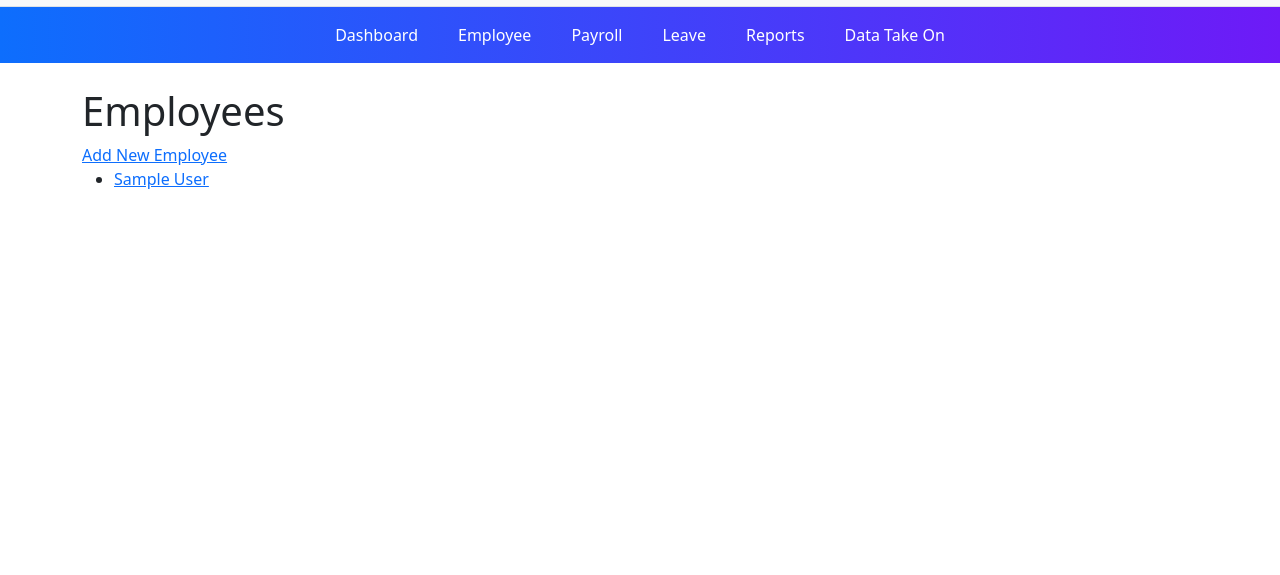
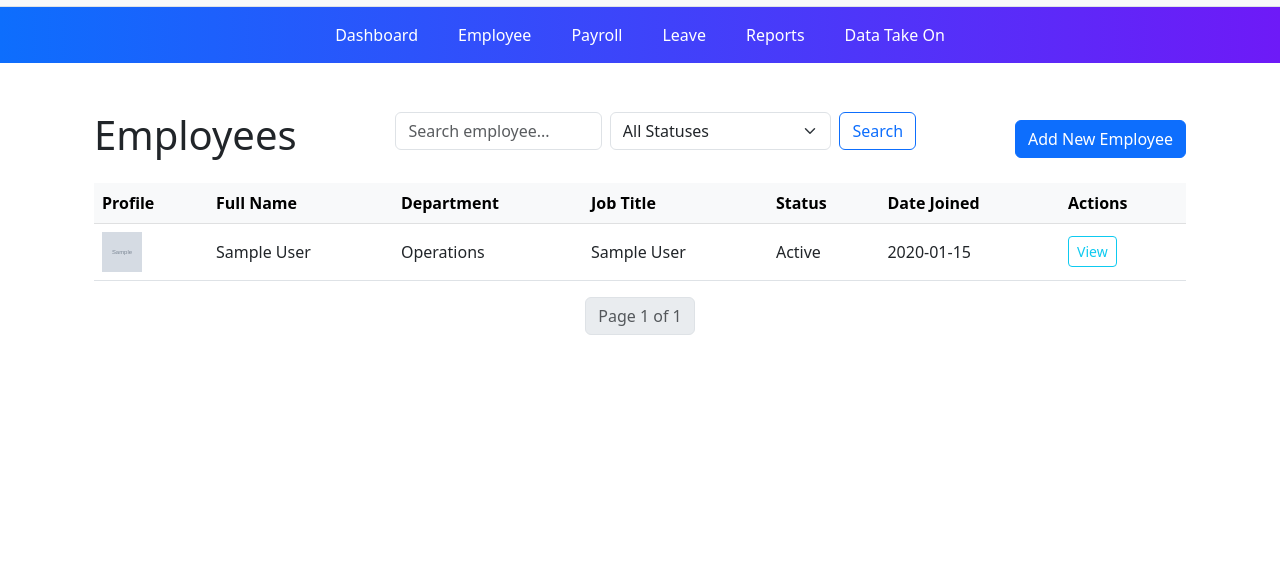
Before and after one commit to simminda/payroll, a Django app: page /employees in a window 1280 px wide. Shown: the part 24-599 px from the top of the page. Run offline with Django 5.2, Linux system fonts and the light colour scheme; a user stored in the database is signed in; tables that the repository leaves empty hold one stand-in row (values such as "Sample post"); grey boxes marked "Sample" are stand-in pictures.

Commit message:
Added Employee statuses

```diff
--- a/payroll/admin.py
+++ b/payroll/admin.py
@@ -14,6 +14,6 @@ class WorkingHoursConfigAdmin(admin.ModelAdmin):
 
 
 class EmployeeAdmin(admin.ModelAdmin):
-    list_display = ("first_name", "last_name", "company", "department", "job_title", "status")
+    list_display = ("first_name", "last_name", "company", "department", "job_title", "status", 'date_joined')
     list_filter = ("company", "status", "department")
     search_fields = ("first_name", "last_name", "id_number", "tax_number", "company__name")
--- a/payroll/models.py
+++ b/payroll/models.py
@@ -5,6 +5,7 @@ from django.db import models
 from django.conf import settings
 from django.utils import timezone
 from django.contrib.auth.models import AbstractUser
+from datetime import date
 
 
 
@@ -30,9 +31,14 @@ class Employee(models.Model):
     """
     EMPLOYMENT_STATUSES = [
         ('active', 'Active'),
+        ('suspended', 'Suspended'),
         ('terminated', 'Terminated'),
-        ('suspended', 'Suspended'),
         ('on_leave', 'On Leave'),
+        ('deceased', 'Deceased'),
+        ('retired', 'Retired'),
+        ('maternity_leave', 'Maternity Leave'),
+        ('probation', 'Probation'),
+        ('resigned', 'Resigned'),
     ]
 
     DEPARTMENT_CHOICES = [
@@ -47,6 +53,7 @@ class Employee(models.Model):
 
     first_name = models.CharField(max_length=100)
     last_name = models.CharField(max_length=100)
+    date_joined = models.DateField(default=date(2025, 4, 1))
     id_number = models.CharField(max_length=13)
     tax_number = models.CharField(max_length=20, blank=True, null=True)
     salary = models.DecimalField(max_digits=10, decimal_places=2, blank=True, null=True)
--- a/payroll/templates/employees/employee_list.html
+++ b/payroll/templates/employees/employee_list.html
@@ -1,18 +1,100 @@
 {% extends "payroll/base.html" %}
+{% load static %}
+
 {% block title %}All Employees{% endblock %}
 
 {% block content %}
+<div class="container mt-4">
+  <div class="d-flex justify-content-between align-items-center mb-3">
     <h1>Employees</h1>
-    <a href="{% url 'create_employee' %}">Add New Employee</a>
-    <ul>
-        {% for employee in employees %}
-            <li>
-                <a href="{% url 'employee_detail' employee.pk %}">
-                    {{ employee.first_name }} {{ employee.last_name }}
-                </a>
-            </li>
-        {% empty %}
-            <li>No employees found.</li>
-        {% endfor %}
+    <form method="get" class="d-flex align-items-center gap-2 mb-3" role="search">
+        <input type="text" name="q" value="{{ request.GET.q }}" class="form-control" placeholder="Search employee..." />
+
+        <select name="status" class="form-select">
+            <option value="">All Statuses</option>
+            <option value="active" {% if request.GET.status == "active" %}selected{% endif %}>Active</option>
+            <option value="suspended" {% if request.GET.status == "suspended" %}selected{% endif %}>Suspended</option>
+            <option value="on_leave" {% if request.GET.status == "on_leave" %}selected{% endif %}>On Leave</option>
+            <option value="terminated" {% if request.GET.status == "terminated" %}selected{% endif %}>Terminated</option>
+            <option value="deceased" {% if request.GET.status == "deceased" %}selected{% endif %}>Deceased</option>
+            <option value="retired" {% if request.GET.status == "retired" %}selected{% endif %}>Retired</option>
+            <option value="maternity_leave" {% if request.GET.status == "maternity_leave" %}selected{% endif %}>Maternity Leave</option>
+            <option value="probation" {% if request.GET.status == "probation" %}selected{% endif %}>Probation</option>
+            <option value="resigned" {% if request.GET.status == "resigned" %}selected{% endif %}>Resigned</option>
+          </select>
+        </select>
+
+        <button type="submit" class="btn btn-outline-primary">Search</button>
+    </form>
+    <a href="{% url 'create_employee' %}" class="btn btn-primary">Add New Employee</a>
+  </div>
+
+  {% if employees %}
+    <div class="table-responsive">
+      <table class="table table-hover align-middle">
+        <thead class="table-light">
+          <tr>
+            <th scope="col">Profile</th>
+            <th scope="col">Full Name</th>
+            <th scope="col">Department</th>
+            <th scope="col">Job Title</th>
+            <th scope="col">Status</th>
+            <th scope="col">Date Joined</th>
+            <th scope="col">Actions</th>
+          </tr>
+        </thead>
+        <tbody>
+          {% for employee in employees %}
+            <tr>
+              <td>
+                {% if employee.profile_picture %}
+                  <img src="{{ employee.profile_picture.url }}" alt="Profile Picture" style="width: 40px; height: 40px; object-fit: cover;">
+                {% else %}
+                  <img src="{% static 'images/default-avatar.png' %}" alt="No Picture" class="rounded-circle" style="width: 40px; height: 40px; object-fit: cover;">
+                {% endif %}
+              </td>
+              <td>{{ employee.first_name }} {{ employee.last_name }}</td>
+              <td>{{ employee.department }}</td>
+              <td>{{ employee.job_title|default:"—" }}</td>
+              <td>{{ employee.get_status_display }}</td>
+              <td>{{ employee.date_joined|date:"Y-m-d" }}</td>
+              <td>
+                <a href="{% url 'employee_detail' employee.pk %}" class="btn btn-sm btn-outline-info">View</a>
+              </td>
+            </tr>
+          {% endfor %}
+        </tbody>
+      </table>
+    </div>
+  {% else %}
+    <p>No employees found.</p>
+  {% endif %}
+</div>
+
+<!-- Pagination Controls -->
+<nav>
+    <ul class="pagination justify-content-center">
+        {% if employees.has_previous %}
+        <li class="page-item">
+            <a class="page-link" href="?page=1">&laquo; First</a>
+        </li>
+        <li class="page-item">
+            <a class="page-link" href="?page={{ employees.previous_page_number }}">Previous</a>
+        </li>
+        {% endif %}
+
+        <li class="page-item disabled">
+            <span class="page-link">Page {{ employees.number }} of {{employees.paginator.num_pages}}</span>
+        </li>
+
+        {% if employees.has_next %}
+        <li class="page-item">
+            <a class="page-link" href="?page={{ employees.next_page_number }}">Next</a>
+        </li>
+        <li class="page-item">
+            <a class="page-link" href="?page={{ employees.paginator.num_pages }}">Last &raquo;</a>
+        </li>
+        {% endif %}
     </ul>
+</nav>
 {% endblock %}
--- a/payroll/templates/payroll/dashboard.html
+++ b/payroll/templates/payroll/dashboard.html
@@ -2,5 +2,6 @@
 
 {% block content %}
 
+<h1>DASHBOARD</h1>
 
 {% endblock %}
--- a/payroll/views.py
+++ b/payroll/views.py
@@ -6,6 +6,14 @@ from django.contrib.auth import authenticate, login
 from django.contrib.auth.decorators import login_required
 from .forms import CompanyLoginForm
 from .forms import CustomUserCreationForm
+from django.core.paginator import Paginator
+from django.db.models import Q
+
+
+VALID_STATUSES = [
+    'active', 'suspended', 'terminated', 'on_leave',
+    'deceased', 'retired', 'maternity_leave', 'probation', 'resigned'
+]
 
 
 @login_required
@@ -20,8 +28,30 @@ def dashboard(request):
 
 
 def employee_list(request):
-    employees = Employee.objects.filter(company=request.user.company, status='active')
-    return render(request, 'employees/employee_list.html', {'employees': employees})
+    query = request.GET.get('q', '')
+    status_filter = request.GET.get('status', '')
+
+    # Base queryset scoped to the user's company
+    employees = Employee.objects.filter(company=request.user.company)
+
+    # Apply search
+    if query:
+        employees = employees.filter(
+            Q(first_name__icontains=query) |
+            Q(last_name__icontains=query) |
+            Q(id_number__icontains=query)
+        )
+
+    if status_filter in VALID_STATUSES:
+        employees = employees.filter(status=status_filter)
+
+    paginator = Paginator(employees, 10)
+    page_number = request.GET.get("page")
+    employees = paginator.get_page(page_number)
+
+    return render(request, 'employees/employee_list.html', {
+        'employees': employees
+    })
 
 
 def employee_detail(request, pk):
```
Also changed, not shown: payroll/forms.py (+2 -5 lines), README.md, payroll/migrations/0003_employee_date_joined.py (added), payroll/migrations/0004_alter_employee_status.py (added), 1 other file.
